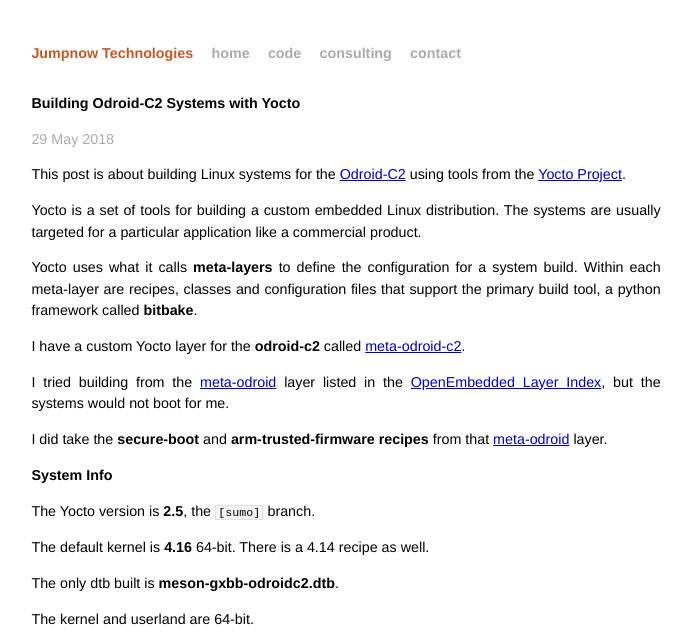
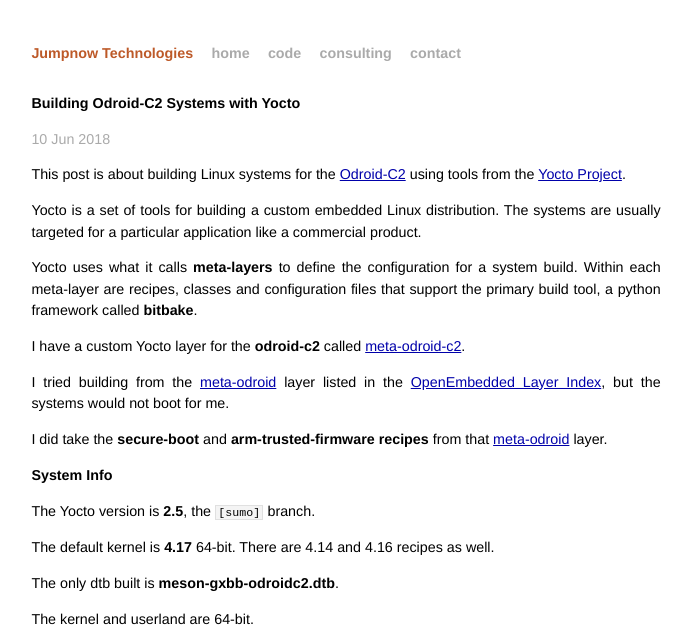
Before and after one commit to jumpnow/jumpnowtek-site, a Jekyll site: the page built from _posts/2018-01-24-Odroid-C2-Systems-with-Yocto.md, in a window 1280 px wide and 900 px high. Shown: the top 644 px of the window, without its empty margins (294-986 px from the left). Built offline with Jekyll 4.4.1, drawn with Linux system fonts in a browser that asks for light colours.

Commit message:
Update oc2 kernel to 4.17

```diff
--- a/_posts/2018-01-24-Odroid-C2-Systems-with-Yocto.md
+++ b/_posts/2018-01-24-Odroid-C2-Systems-with-Yocto.md
@@ -2,7 +2,7 @@
 layout: post
 title: Building Odroid-C2 Systems with Yocto
 description: "Building customized systems for Odroid-C2 using tools from the Yocto Project"
-date: 2018-05-29 05:00:00
+date: 2018-06-10 10:14:00
 categories: odroid
 tags: [linux, odroid-c2, yocto]
 ---
@@ -23,7 +23,7 @@
 
 The Yocto version is **2.5**, the `[sumo]` branch.
 
-The default kernel is **4.16** 64-bit. There is a 4.14 recipe as well.
+The default kernel is **4.17** 64-bit. There are 4.14 and 4.16 recipes as well.
 
 The only dtb built is **meson-gxbb-odroidc2.dtb**.
 
```
